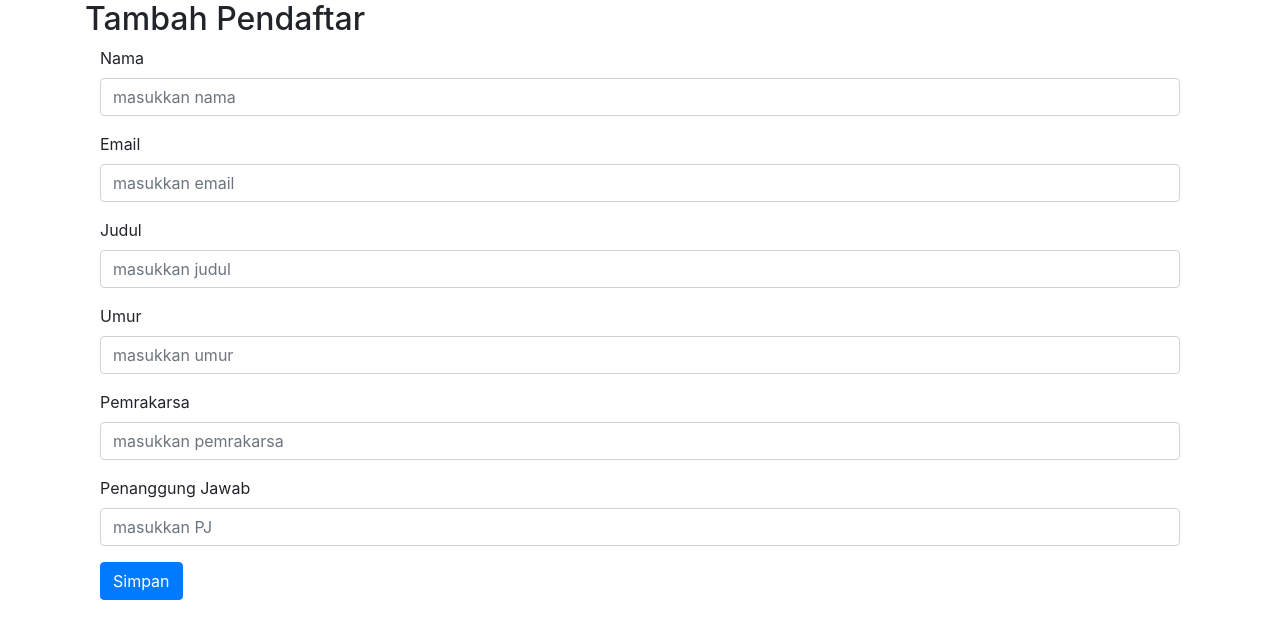
After one commit to AgungDwikar/Codeigniter3_CRUD, a CodeIgniter app: page /blajarprgmr/pendaftar/btn_tambah in a window 1280 px wide. The commit adds this page. Shown: the top 639 px of the page. Run offline with CodeIgniter, Linux system fonts and the light colour scheme; some libraries are stand-ins or nearby versions.

Commit message:
course 21/8

```diff
--- a/application/config/database.php
+++ b/application/config/database.php
@@ -75,7 +75,7 @@ $query_builder = TRUE;
 
 $db['default'] = array(
 	'dsn'	=> '',
-	'hostname' => 'localhost',
+	'hostname' => 'localhost:3308',
 	'username' => 'root',
 	'password' => '',
 	'database' => 'db_belajarci',//isi sesuai database
--- a/application/controllers/Pendaftar.php
+++ b/application/controllers/Pendaftar.php
@@ -19,6 +19,78 @@ class Pendaftar extends CI_Controller {
     $this->load->view('pendaftar_view',$data);
   }
 
+  public function tambah(){
+    $nama = $this->input->post('nama');
+    $email = $this->input->post('email');
+    $umur = $this->input->post('umur');
+    $judul = $this->input->post('judul');
+    $pemrakarsa = $this->input->post('pemrakarsa');
+    $penanggung_jawab = $this->input->post('penanggung_jawab');
+      $data = array(
+        'nama' => $nama,
+        'email' => $email,
+        'umur' => $umur,
+        'judul' => $judul,
+        'pemrakarsa' => $pemrakarsa,
+        'penanggung_jawab' => $penanggung_jawab
+      );
+      $this->pendaftar_model->tambah($data);
+      redirect('pendaftar');
+  }
+
+  public function get_ubah(){
+    $pendaftar_id = $this->uri->segment(3);
+    $result = $this->pendaftar_model->get_id_pendaftar($pendaftar_id);
+    if($result->num_rows() > 0){
+      $i = $result->row_array();
+      $data = array(
+        'id' => $i['id'],
+        'nama' => $i['nama'],
+        'email' => $i['email'],
+        'umur' => $i['umur'],
+        'judul' => $i['judul'],
+        'pemrakarsa' => $i['pemrakarsa'],
+        'penanggung_jawab' => $i['penanggung_jawab']
+      );
+      $this->load->view('pendaftar_ubah', $data);
+    }else{
+      echo "data tidak tersedia";
+    }
+  }
+
+  public function ubah(){
+    $id = $this->input->post('id');
+    $nama = $this->input->post('nama');
+    $email = $this->input->post('email');
+    $umur = $this->input->post('umur');
+    $judul = $this->input->post('judul');
+    $pemrakarsa = $this->input->post('pemrakarsa');
+    $penanggung_jawab = $this->input->post('penanggung_jawab');
+
+    $data = array(
+      'nama' => $nama,
+      'email' => $email,
+      'umur' => $umur,
+      'judul' => $judul,
+      'pemrakarsa' => $pemrakarsa,
+      'penanggung_jawab' => $penanggung_jawab
+    );
+
+    $this->pendaftar_model->ubah($id, $data);
+    redirect('pendaftar');
+  }
+
+  public function btn_tambah(){
+    $this->load->view('pendaftar_tambah');
+  }
+
+  public function delete(){
+    $id = $this->uri->segment(3);
+    $this->pendaftar_model->delete($id);
+    redirect('pendaftar');
+  }
+
+
 }
 
 /* End of file Controllername.php */
--- a/application/models/Pendaftar_model.php
+++ b/application/models/Pendaftar_model.php
@@ -9,6 +9,26 @@ class Pendaftar_model extends CI_Model {
     return $result;
   }
 
+  public function tambah($data)
+  {
+    $this->db->insert('pendaftar', $data);
+  }
+
+  public function get_id_pendaftar($id){
+    $query = $this->db->get_where('pendaftar', array('id' => $id));
+    return $query;
+  }
+
+  public function ubah($id, $data){
+    $this->db->where('id', $id);
+    $this->db->update('pendaftar', $data);
+  }
+
+  public function delete($id){
+    $this->db->where('id', $id);
+    $this->db->delete('pendaftar');
+  }
+
 }
 
 ?>
--- /dev/null
+++ b/application/views/pendaftar_tambah.php
@@ -0,0 +1,47 @@
+<!DOCTYPE html>
+<html lang="en">
+
+<head>
+  <meta charset="UTF-8">
+  <meta name="viewport" content="width=device-width, initial-scale=1.0">
+  <title>Tambah Pendaftar</title>
+  <link rel="stylesheet" href="<?php echo base_url('assets/css/bootstrap.min.css'); ?>">
+</head>
+
+<body>
+  <div class="container">
+    <h2>Tambah Pendaftar</h2>
+    <div class="col-md-12">
+      <form action="<?php echo site_url('pendaftar/tambah') ?>" method="POST">
+        <div class="form-group">
+          <label>Nama</label>
+          <input type="text" class="form-control" name="nama" placeholder="masukkan nama">
+        </div>
+        <div class="form-group">
+          <label>Email</label>
+          <input type="text" class="form-control" name="email" placeholder="masukkan email">
+        </div>
+        <div class="form-group">
+          <label>Judul</label>
+          <input type="text" class="form-control" name="judul" placeholder="masukkan judul">
+        </div>
+        <div class="form-group">
+          <label>Umur</label>
+          <input type="text" class="form-control" name="umur" placeholder="masukkan umur">
+        </div>
+        <div class="form-group">
+          <label>Pemrakarsa</label>
+          <input type="text" class="form-control" name="pemrakarsa" placeholder="masukkan pemrakarsa">
+        </div>
+        <div class="form-group">
+          <label>Penanggung Jawab</label>
+          <input type="text" class="form-control" name="penanggung_jawab" placeholder="masukkan PJ">
+        </div>
+        <button type="submit" class="btn btn-primary">Simpan</button>
+      </form>
+    </div>
+  </div>
+
+</body>
+
+</html>
```
Also changed, not shown: application/views/pendaftar_ubah.php (added, +49 -0 lines), application/views/pendaftar_view.php (+11 -0 lines), application/views/header.php (added).
